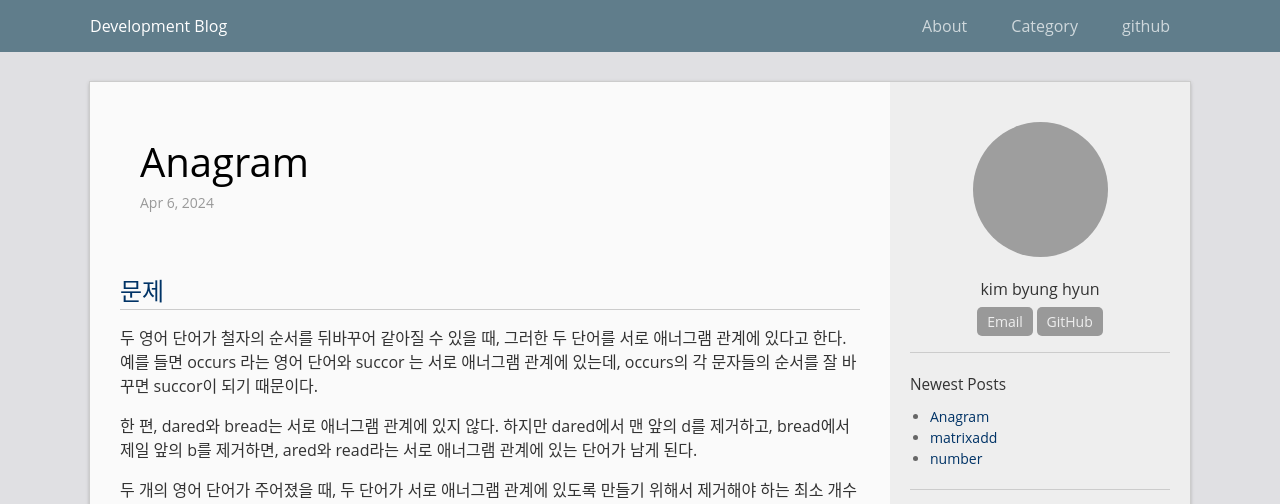
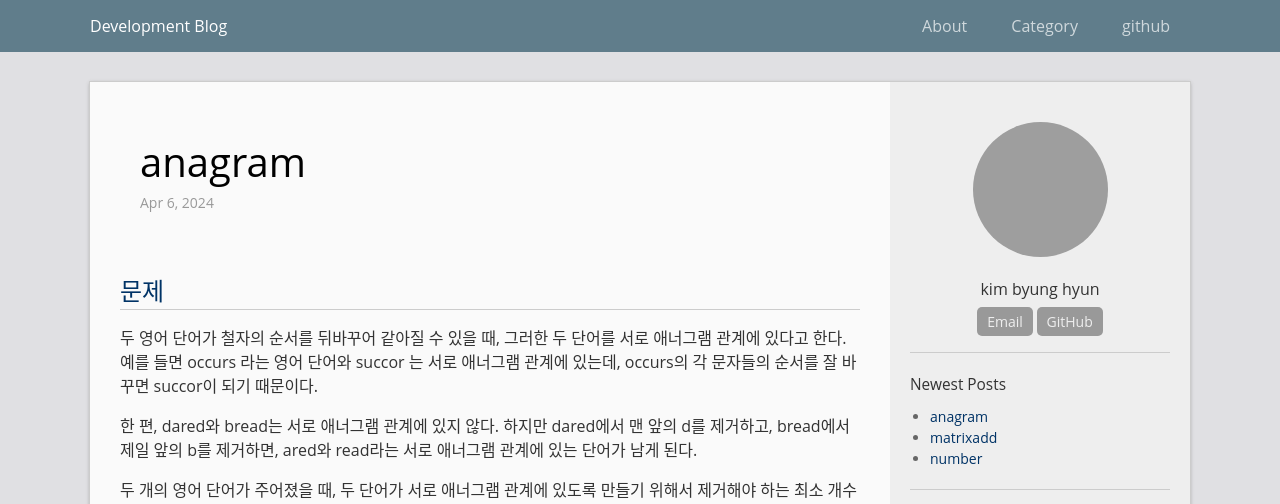
Before and after one commit to bh6366632/bh6366632.github.com, a Jekyll site: the page built from _posts/2024-04-06-Anagram.md, in a window 1280 px wide and 900 px high. Shown: the top 504 px of the window. Built offline with Jekyll 4.4.1, drawn with Linux system fonts in a browser that asks for light colours; grey boxes are pictures that could not be loaded.

```diff
--- a/_posts/2024-04-06-Anagram.md
+++ b/_posts/2024-04-06-Anagram.md
@@ -1,6 +1,6 @@
 ---
 layout: post
-title:  "Anagram"
+title:  "anagram"
 date:   2024-04-06 20:57
 categories: PYTHON
 permalink: /archivers/Anagram
```
